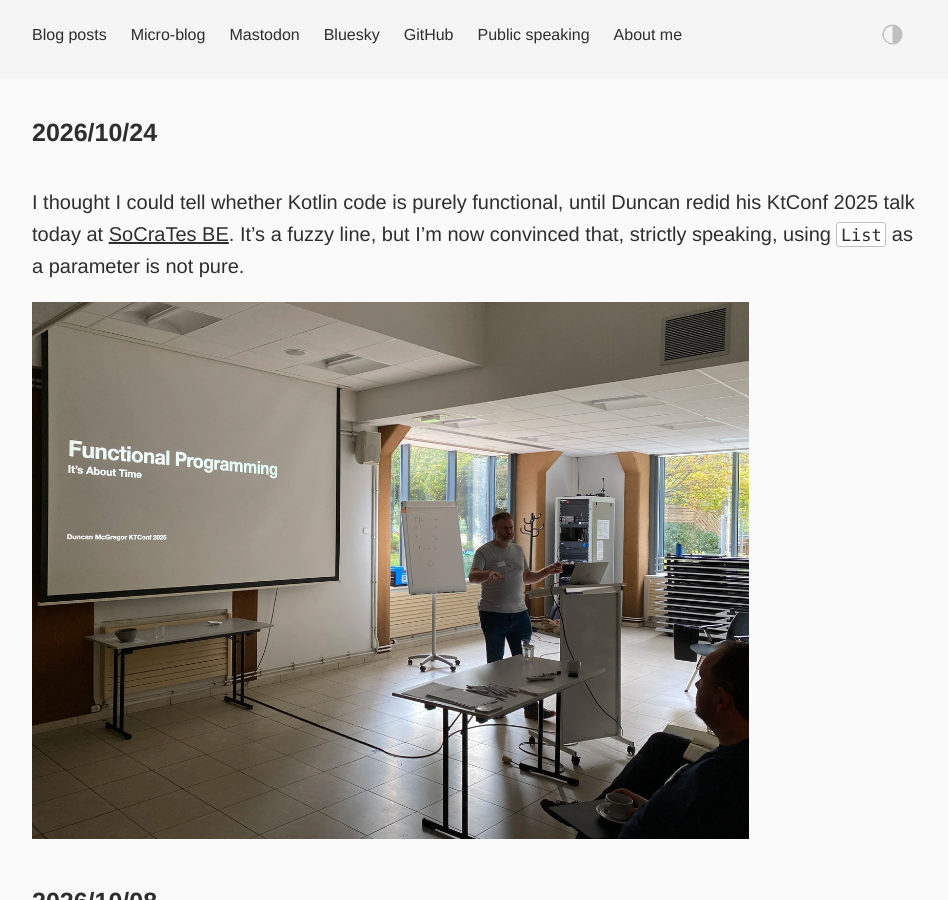
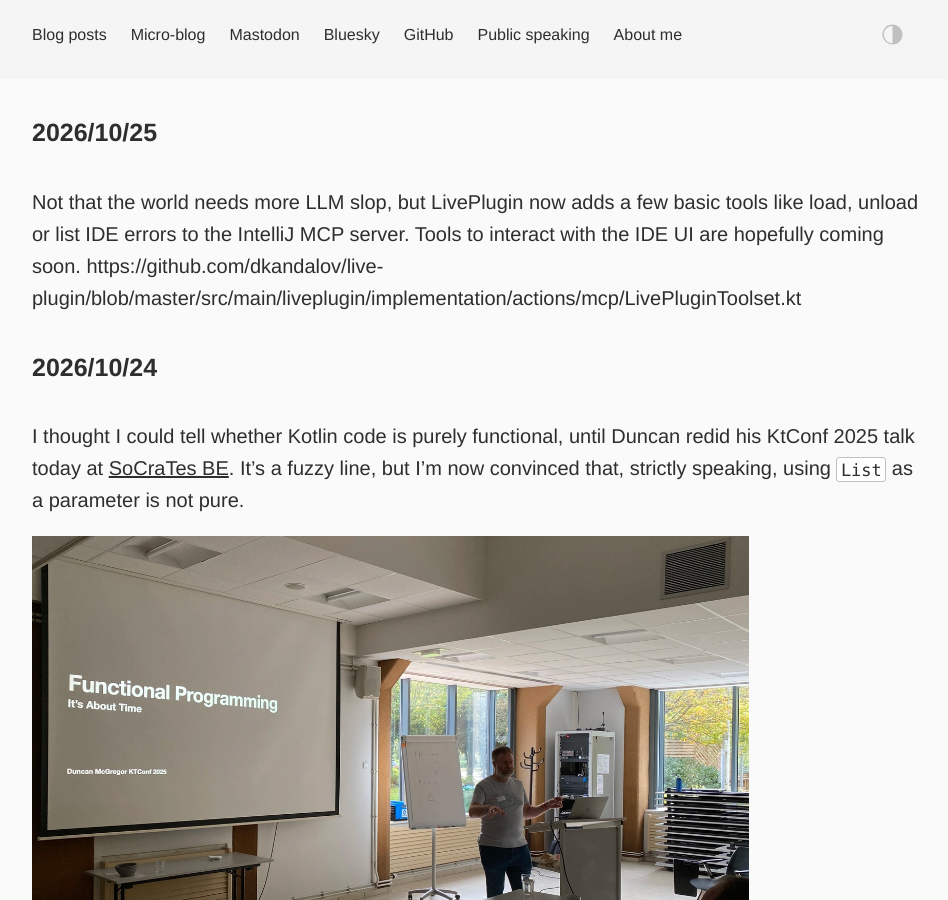
Before and after one commit to dkandalov/dkandalov.github.io, a Jekyll site: the page built from micro-blog.md, in a window 1280 px wide and 900 px high. Shown: the whole window, without its empty margins (160-1108 px from the left). Built offline with Jekyll 4.4.1, drawn with Linux system fonts in a browser that asks for light colours.

Commit message:
updated micro-blog

```diff
--- a/micro-blog.md
+++ b/micro-blog.md
@@ -2,6 +2,9 @@
 layout: post
 permalink: /micro-blog/
 ---
+
+#### 2026/10/25
+Not that the world needs more LLM slop, but LivePlugin now adds a few basic tools like load, unload or list IDE errors to the IntelliJ MCP server. Tools to interact with the IDE UI are hopefully coming soon. https://github.com/dkandalov/live-plugin/blob/master/src/main/liveplugin/implementation/actions/mcp/LivePluginToolset.kt
 
 #### 2026/10/24
 I thought I could tell whether Kotlin code is purely functional, until Duncan redid his KtConf 2025 talk today at [SoCraTes BE](https://socratesbe.org). It's a fuzzy line, but I'm now convinced that, strictly speaking, using `List` as a parameter is not pure.
```
